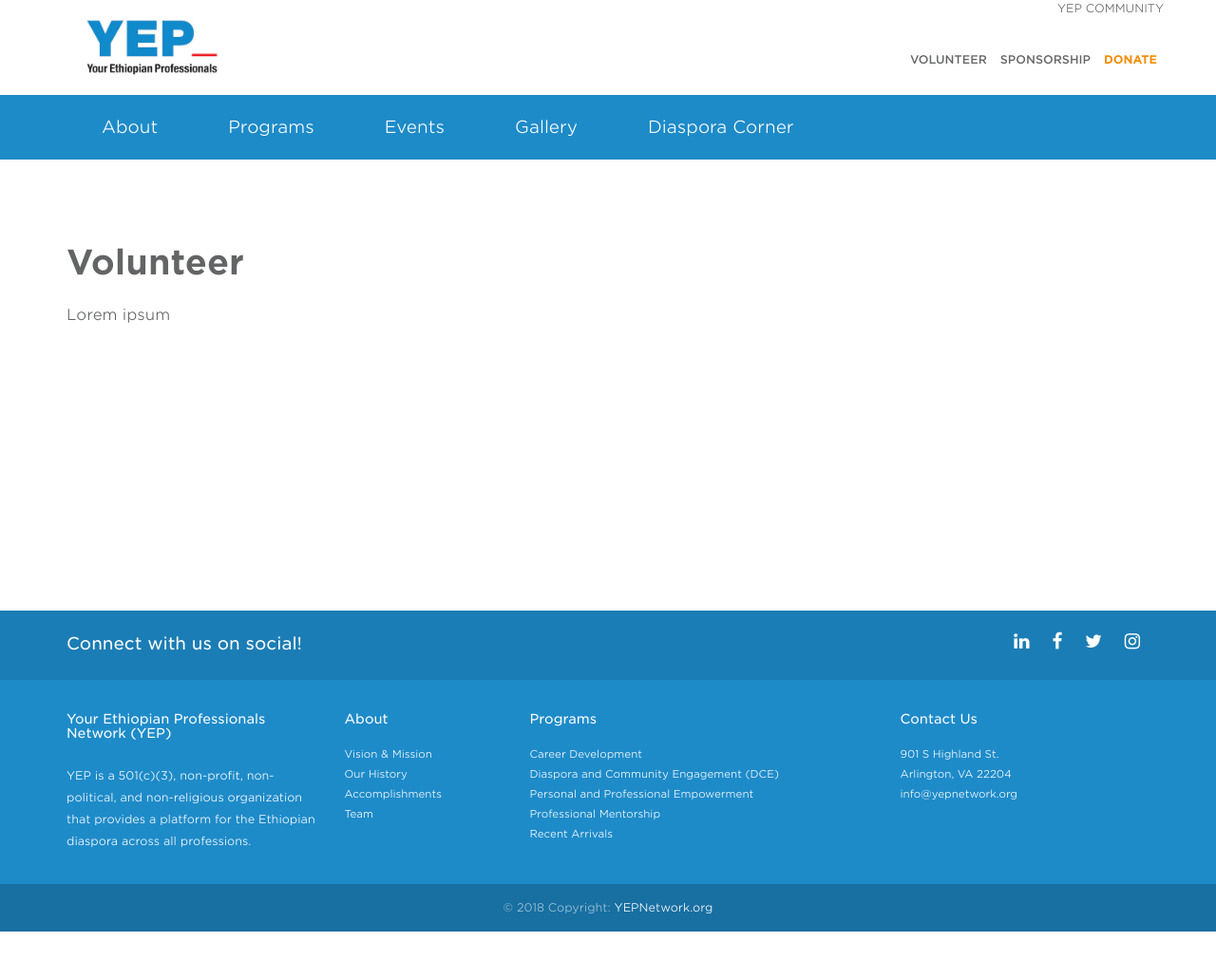
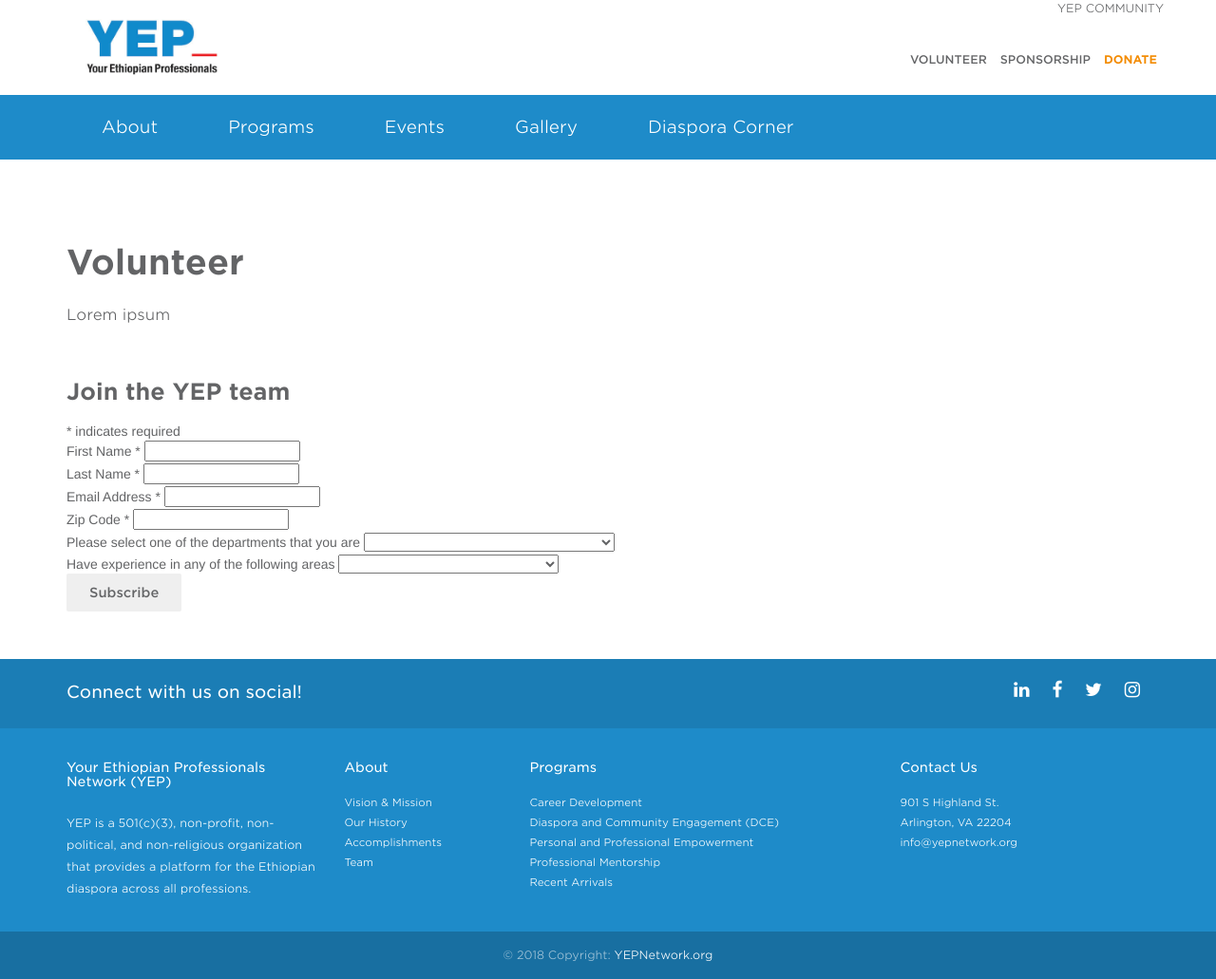
Before and after one commit to YEPNetwork/yepnetwork.github.io, a Jekyll site: the page built from _pages/volunteer.html, in a window 1280 px wide. Shown: the whole page at 95% size. Built offline with Jekyll 4.4.1, drawn with Linux system fonts in a browser that asks for light colours; nearby versions of some CDN libraries; comment, search, counter and statistics services are not loaded; before the commit the page ends 981 px from its top, so only the background shows below that.

Commit message:
Update volunteer.html

```diff
--- a/_pages/volunteer.html
+++ b/_pages/volunteer.html
@@ -11,6 +11,81 @@
       <p>
         Lorem ipsum
       </p>
+
+      <!-- Begin MailChimp Signup Form -->
+<link href="//cdn-images.mailchimp.com/embedcode/classic-10_7.css" rel="stylesheet" type="text/css">
+<style type="text/css">
+	#mc_embed_signup{background:#fff; clear:left; font:14px Helvetica,Arial,sans-serif; }
+	/* Add your own MailChimp form style overrides in your site stylesheet or in this style block.
+	   We recommend moving this block and the preceding CSS link to the HEAD of your HTML file. */
+</style>
+<div id="mc_embed_signup">
+<form action="https://yepnetworks.us11.list-manage.com/subscribe/post?u=5d936b18dafd103ed356a89c6&amp;id=40d263ea9e" method="post" id="mc-embedded-subscribe-form" name="mc-embedded-subscribe-form" class="validate" target="_blank" novalidate>
+    <div id="mc_embed_signup_scroll">
+	<h2>Join the YEP team</h2>
+<div class="indicates-required"><span class="asterisk">*</span> indicates required</div>
+<div class="mc-field-group">
+	<label for="mce-FNAME">First Name  <span class="asterisk">*</span>
+</label>
+	<input type="text" value="" name="FNAME" class="required" id="mce-FNAME">
+</div>
+<div class="mc-field-group">
+	<label for="mce-LNAME">Last Name  <span class="asterisk">*</span>
+</label>
+	<input type="text" value="" name="LNAME" class="required" id="mce-LNAME">
+</div>
+<div class="mc-field-group">
+	<label for="mce-EMAIL">Email Address  <span class="asterisk">*</span>
+</label>
+	<input type="email" value="" name="EMAIL" class="required email" id="mce-EMAIL">
+</div>
+<div class="mc-field-group">
+	<label for="mce-MMERGE5">Zip Code  <span class="asterisk">*</span>
+</label>
+	<input type="text" value="" name="MMERGE5" class="required" id="mce-MMERGE5">
+</div>
+<div class="mc-field-group">
+	<label for="mce-MMERGE3">Please select one of the departments that you are </label>
+	<select name="MMERGE3" class="" id="mce-MMERGE3">
+	<option value=""></option>
+	<option value="Job Placement Coordinator">Job Placement Coordinator</option>
+<option value="Professional Mentoring Lead">Professional Mentoring Lead</option>
+<option value="Student Mentoring Lead">Student Mentoring Lead</option>
+<option value="Personal Development">Personal Development</option>
+<option value="Assisting new-comers">Assisting new-comers</option>
+<option value="Diaspora and Community Engagement">Diaspora and Community Engagement</option>
+<option value="Marketing Manager">Marketing Manager</option>
+<option value="Social Media Editor">Social Media Editor</option>
+<option value="Members Benefit Consultant">Members Benefit Consultant</option>
+<option value="Members Campaign Consultant">Members Campaign Consultant</option>
+
+	</select>
+</div>
+<div class="mc-field-group">
+	<label for="mce-MMERGE6">Have experience in any of the following areas </label>
+	<select name="MMERGE6" class="" id="mce-MMERGE6">
+	<option value=""></option>
+	<option value="Website Design and Maintenance">Website Design and Maintenance</option>
+<option value="Grant Writing and Fundraising">Grant Writing and Fundraising</option>
+<option value="Writing and Editing">Writing and Editing</option>
+<option value="Legal Services / Compliance">Legal Services / Compliance</option>
+<option value="Data Analyst">Data Analyst</option>
+<option value="Video Editor">Video Editor</option>
+<option value="Graphics Design">Graphics Design</option>
+
+	</select>
+</div>
+	<div id="mce-responses" class="clear">
+		<div class="response" id="mce-error-response" style="display:none"></div>
+		<div class="response" id="mce-success-response" style="display:none"></div>
+	</div>    <!-- real people should not fill this in and expect good things - do not remove this or risk form bot signups-->
+    <div style="position: absolute; left: -5000px;" aria-hidden="true"><input type="text" name="b_5d936b18dafd103ed356a89c6_40d263ea9e" tabindex="-1" value=""></div>
+    <div class="clear"><input type="submit" value="Subscribe" name="subscribe" id="mc-embedded-subscribe" class="button"></div>
+    </div>
+</form>
+</div>
+<script type='text/javascript' src='//s3.amazonaws.com/downloads.mailchimp.com/js/mc-validate.js'></script><script type='text/javascript'>(function($) {window.fnames = new Array(); window.ftypes = new Array();fnames[1]='FNAME';ftypes[1]='text';fnames[2]='LNAME';ftypes[2]='text';fnames[0]='EMAIL';ftypes[0]='email';fnames[4]='PHONE';ftypes[4]='phone';fnames[5]='MMERGE5';ftypes[5]='zip';fnames[3]='MMERGE3';ftypes[3]='dropdown';fnames[6]='MMERGE6';ftypes[6]='dropdown';}(jQuery));var $mcj = jQuery.noConflict(true);</script>
+<!--End mc_embed_signup-->
     </div>
   </div>
 </div>
```
